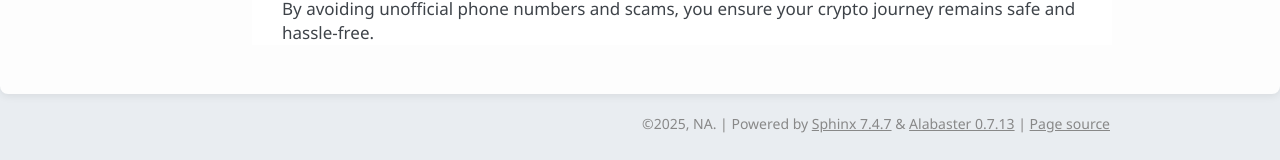
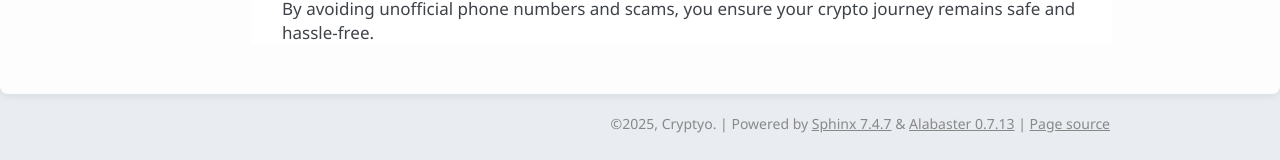
Before and after one commit to cryptowallethelp/cryptohelpcarearticle, a Sphinx documentation site: the page built from source/index.rst, in a window 1280 px wide and 900 px high, scrolled down 3519 px. Shown: the part 737-897 px from the top of the window. Built offline with Sphinx 7.4.7, drawn with Linux system fonts in a browser that asks for light colours.

Commit message:
Update conf.py

```diff
--- a/source/conf.py
+++ b/source/conf.py
@@ -7,8 +7,8 @@
 # https://www.sphinx-doc.org/en/master/usage/configuration.html#project-information
 
 project = 'readthedocs'
-copyright = '2025, NA'
-author = 'NA'
+copyright = '2025, Cryptyo'
+author = 'Cryptyo.com'
 release = '1.0'
 
 # -- General configuration ---------------------------------------------------
```
